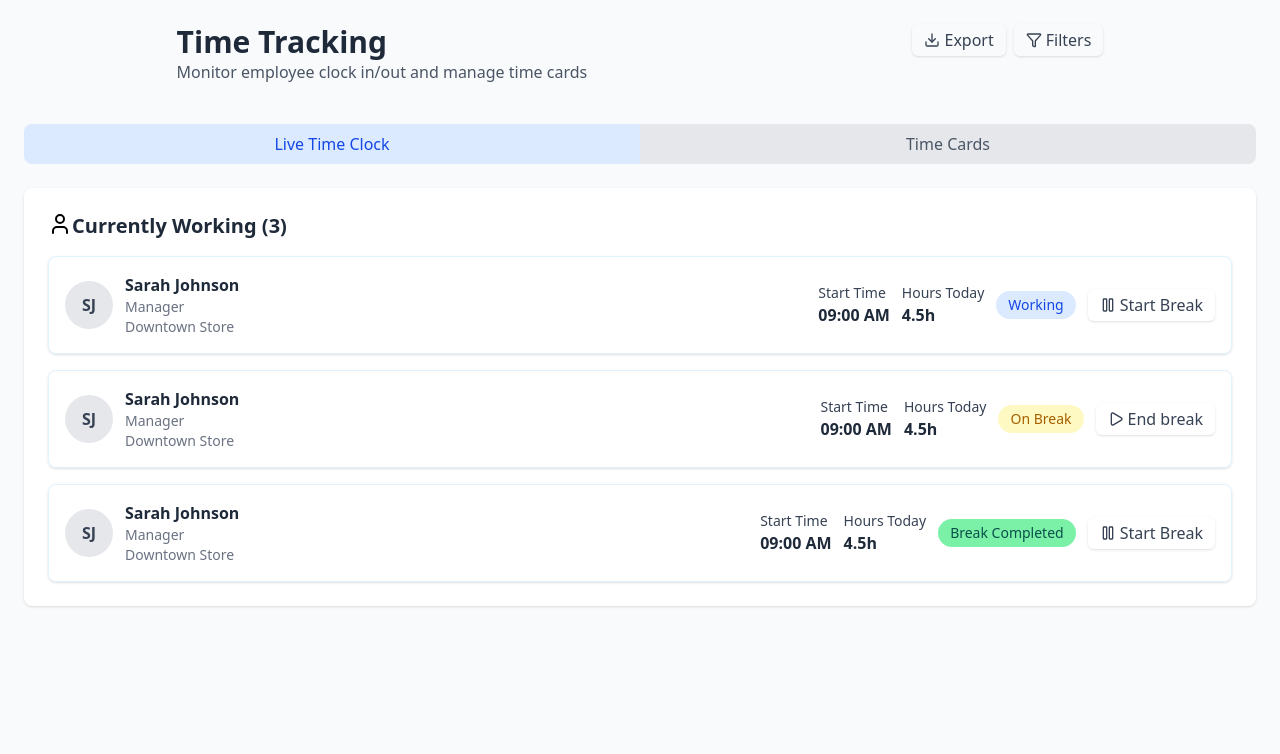
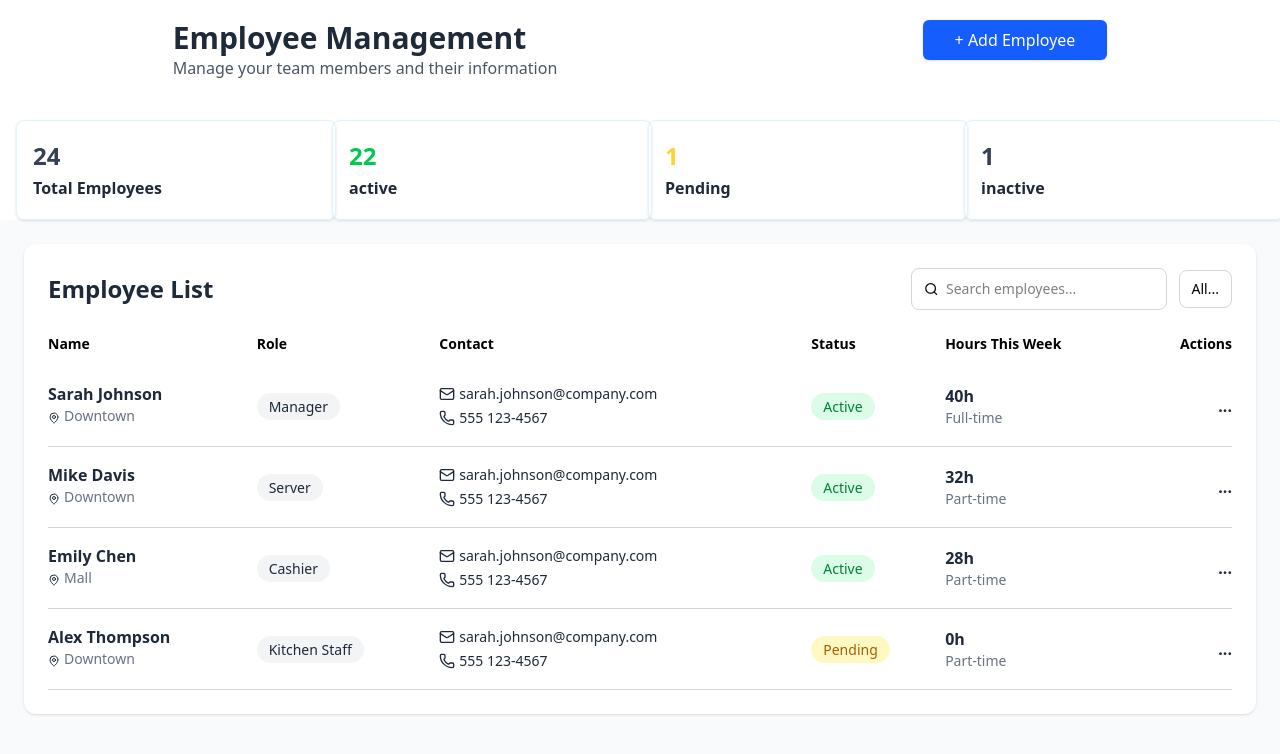
Before and after one commit to Ahmedl-Be/tadbir, a React (Vite) app in the folder client/: page /employees in a window 1280 px wide. Shown: the top 754 px of the page. Built offline with nearby package versions, Linux system fonts and the light colour scheme.

Commit message:
starting Emlpoyes UI

```diff
--- a/client/src/App.jsx
+++ b/client/src/App.jsx
@@ -1,15 +1,15 @@
 import Dashboard from "./pages/admin/Dashboard/Dashboard";
+import Employees from "./pages/admin/Employees";
 import TimeTracking from "./pages/admin/TimeTracking";
 import Home from "./pages/Home";
 import AppRouter from "./routes/AppRouter";
 
 function App() {
-
   return (
     <>
-<TimeTracking/>
-    {/* <Home/> */}
-
+      <Employees />
+      {/* <TimeTracking/> */}
+      {/* <Home/> */}
     </>
     // <div className="app-layout flex">
 
@@ -19,7 +19,7 @@ function App() {
     //   </div>
 
     // </div>
-  )
+  );
 }
 
-export default App
+export default App;
--- a/client/src/pages/admin/Employees.jsx
+++ b/client/src/pages/admin/Employees.jsx
@@ -1,9 +1,282 @@
-import React from 'react'
+import React from "react";
+import { MapPin, Phone, Mail,Search  } from "lucide-react";
 
 const Employees = () => {
   return (
-    <div>Admin Employees</div>
-  )
-}
+    <>
+      <div className="flex justify-around items-start mb-4 gap-5 mt-5">
+        <div>
+          <h1 className="text-3xl font-semibold text-gray-800 ">
+            Employee Management
+          </h1>
+          <p className="text-gray-600 mb-6">
+            Manage your team members and their information
+          </p>
+        </div>
 
-export default Employees
+        <div className="flex  items-end gap-2">
+          <button className="px-8 py-2 rounded-md bg-blue-600 text-gray-700 text-white flex items-center gap-1 shadow-sm">
+            + Add Employee
+          </button>
+        </div>
+      </div>
+      <div className="grid grid-cols-1 sm:grid-cols-2 lg:grid-cols-4 gap-4 mx-4 ">
+        <div className="card w-80 h-25">
+          <div className="flex items-center">
+            <div className="text-right">
+              <p className="text-gray-700 text-left text-2xl mb-1 font-bold">
+                {" "}
+                24
+              </p>
+              <p className="font-semibold text-gray-800 text-left">
+                Total Employees
+              </p>
+            </div>
+          </div>
+        </div>
+        <div className="card w-80 h-25">
+          <div className="flex items-center">
+            <div className="text-right">
+              <p className="text-left text-2xl mb-1 text-green-500 font-bold">
+                {" "}
+                22
+              </p>
+              <p className="font-semibold text-gray-800 text-left">active</p>
+            </div>
+          </div>
+        </div>
+        <div className="card w-80 h-25">
+          <div className="flex items-center">
+            <div className="text-right">
+              <p className=" text-left text-2xl mb-1 text-amber-300 font-bold">
+                {" "}
+                1
+              </p>
+              <p className="font-semibold text-gray-800 text-left">Pending</p>
+            </div>
+          </div>
+        </div>
+        <div className="card w-80 h-25">
+          <div className="flex items-center">
+            <div className="text-right">
+              <p className="text-gray-700 text-left text-2xl mb-1 font-bold">
+                {" "}
+                1
+              </p>
+              <p className="font-semibold text-gray-800 text-left">inactive</p>
+            </div>
+          </div>
+        </div>
+      </div>
+
+      <div className="p-6 bg-gray-50 min-h-screen">
+        <div className=" mx-auto bg-white rounded-xl shadow-sm p-6 ">
+          {/* Title + Search */}
+          <div className="flex items-center justify-between mb-6">
+            <h2 className="text-2xl font-semibold text-gray-800">
+              Employee List
+            </h2>
+
+            <div className="flex items-center gap-3">
+              <div className="flex items-center bg-white border-gray-300 border rounded-lg px-3 py-2 w-64">
+                <Search className="w-4"/>
+                <input
+                  type="text"
+                  placeholder="Search employees..."
+                  className="ml-2 outline-none text-sm w-full"
+                />
+              </div>
+
+
+              <button className="border-gray-300 border  rounded-lg px-3 py-2 text-sm">
+                All...
+              </button>
+            </div>
+          </div>
+
+          {/* Table */}
+          <table className="w-full ">
+            <thead className="">
+              <tr className="text-left text-sm">
+                <th className="pb-3">Name</th>
+                <th className="pb-3">Role</th>
+                <th className="pb-3">Contact</th>
+                <th className="pb-3">Status</th>
+                <th className="pb-3">Hours This Week</th>
+                <th className="pb-3 text-right">Actions</th>
+              </tr>
+            </thead>
+
+            <tbody className="text-gray-800 ">
+              {/* Row 1 */}
+              <tr className="hover:bg-gray-50 border-b border-gray-300">
+                <td className="py-4">
+                  <p className="font-semibold">Sarah Johnson</p>
+                  <div className="flex gap-1">
+                    <MapPin className="w-3" />
+                    <p className="text-sm text-gray-500">Downtown</p>
+                  </div>
+                </td>
+
+                <td>
+                  <span className="px-3 py-1 text-sm bg-gray-100 rounded-full">
+                    Manager
+                  </span>
+                </td>
+
+                <td>
+                  <p className="flex items-center gap-1 text-sm">
+                    <Mail className="w-4" />
+                    sarah.johnson@company.com
+                  </p>
+                  <p className="flex items-center gap-1 text-sm">
+                    <Phone className="w-4" />
+                    555 123-4567
+                  </p>
+                </td>
+
+                <td>
+                  <span className="px-3 py-1 text-sm bg-green-100 text-green-700 rounded-full">
+                    Active
+                  </span>
+                </td>
+
+                <td>
+                  <p className="font-semibold">40h</p>
+                  <p className="text-sm text-gray-500">Full-time</p>
+                </td>
+
+                <td className="text-right text-1xl font-bold">...</td>
+              </tr>
+
+              {/* Row 2 */}
+              <tr className="hover:bg-gray-50 border-b border-gray-300">
+                <td className="py-4">
+                  <p className="font-semibold">Mike Davis</p>
+                  <div className="flex gap-1">
+                    <MapPin className="w-3" />
+                    <p className="text-sm text-gray-500">Downtown</p>
+                  </div>
+                </td>
+
+                <td>
+                  <span className="px-3 py-1 text-sm bg-gray-100 rounded-full">
+                    Server
+                  </span>
+                </td>
+
+                <td>
+                  <p className="flex items-center gap-1 text-sm">
+                    <Mail className="w-4" />
+                    sarah.johnson@company.com
+                  </p>
+                  <p className="flex items-center gap-1 text-sm">
+                    <Phone className="w-4" />
+                    555 123-4567
+                  </p>
+                </td>
+
+                <td>
+                  <span className="px-3 py-1 text-sm bg-green-100 text-green-700 rounded-full">
+                    Active
+                  </span>
+                </td>
+
+                <td>
+                  <p className="font-semibold">32h</p>
+                  <p className="text-sm text-gray-500">Part-time</p>
+                </td>
+
+                <td className="text-right text-1xl font-bold">...</td>
+              </tr>
+
+              {/* Row 3 */}
+              <tr className="hover:bg-gray-50 border-b border-gray-300">
+                <td className="py-4">
+                  <p className="font-semibold">Emily Chen</p>
+                  <div className="flex gap-1">
+                    <MapPin className="w-3" />
+                    <p className="text-sm text-gray-500">Mall</p>
+                  </div>
+                </td>
+
+                <td>
+                  <span className="px-3 py-1 text-sm bg-gray-100 rounded-full">
+                    Cashier
+                  </span>
+                </td>
+
+                <td>
+                  <p className="flex items-center gap-1 text-sm">
+                    <Mail className="w-4" />
+                    sarah.johnson@company.com
+                  </p>
+                  <p className="flex items-center gap-1 text-sm">
+                    <Phone className="w-4" />
+                    555 123-4567
+                  </p>
+                </td>
+
+                <td>
+                  <span className="px-3 py-1 text-sm bg-green-100 text-green-700 rounded-full">
+                    Active
+                  </span>
+                </td>
+
+                <td>
+                  <p className="font-semibold">28h</p>
+                  <p className="text-sm text-gray-500">Part-time</p>
+                </td>
+
+           <td className="text-right text-1xl font-bold">...</td>
+              </tr>
+
+              {/* Row 4 */}
+              <tr className="hover:bg-gray-50 border-b border-gray-300">
+                <td className="py-4">
+                  <p className="font-semibold">Alex Thompson</p>
+                  <div className="flex gap-1">
+                    <MapPin className="w-3" />
+                    <p className="text-sm text-gray-500">Downtown</p>
+                  </div>
+                </td>
+
+                <td>
+                  <span className="px-3 py-1 text-sm bg-gray-100 rounded-full">
+                    Kitchen Staff
+                  </span>
+                </td>
+
+                <td>
+                  <p className="flex items-center gap-1 text-sm">
+                    <Mail className="w-4" />
+                    sarah.johnson@company.com
+                  </p>
+                  <p className="flex items-center gap-1 text-sm">
+                    <Phone className="w-4" />
+                    555 123-4567
+                  </p>
+                </td>
+
+                <td>
+                  <span className="px-3 py-1 text-sm bg-yellow-100 text-yellow-700 rounded-full">
+                    Pending
+                  </span>
+                </td>
+
+                <td>
+                  <p className="font-semibold">0h</p>
+                  <p className="text-sm text-gray-500">Part-time</p>
+                </td>
+
+          <td className="text-right text-1xl font-bold">...</td>
+              </tr>
+            </tbody>
+          </table>
+        </div>
+      </div>
+    </>
+  );
+};
+
+export default Employees;
```
